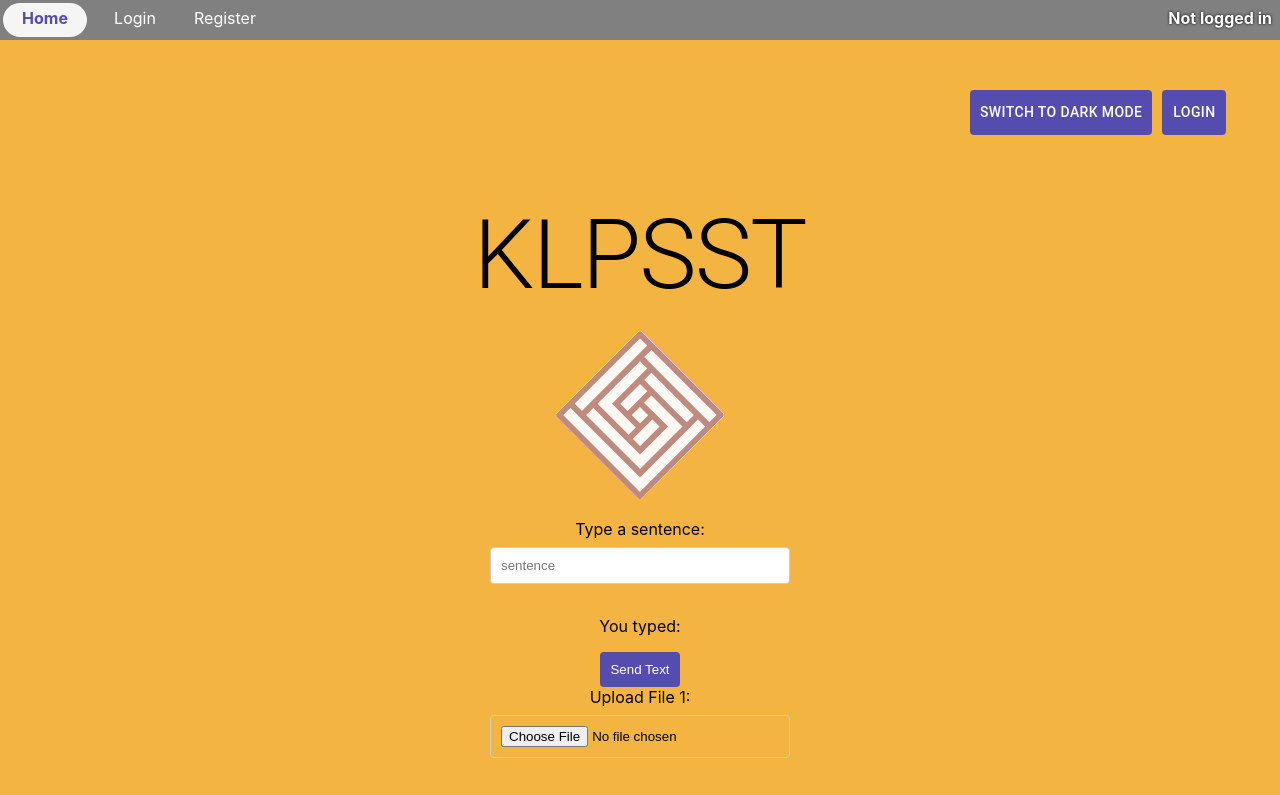
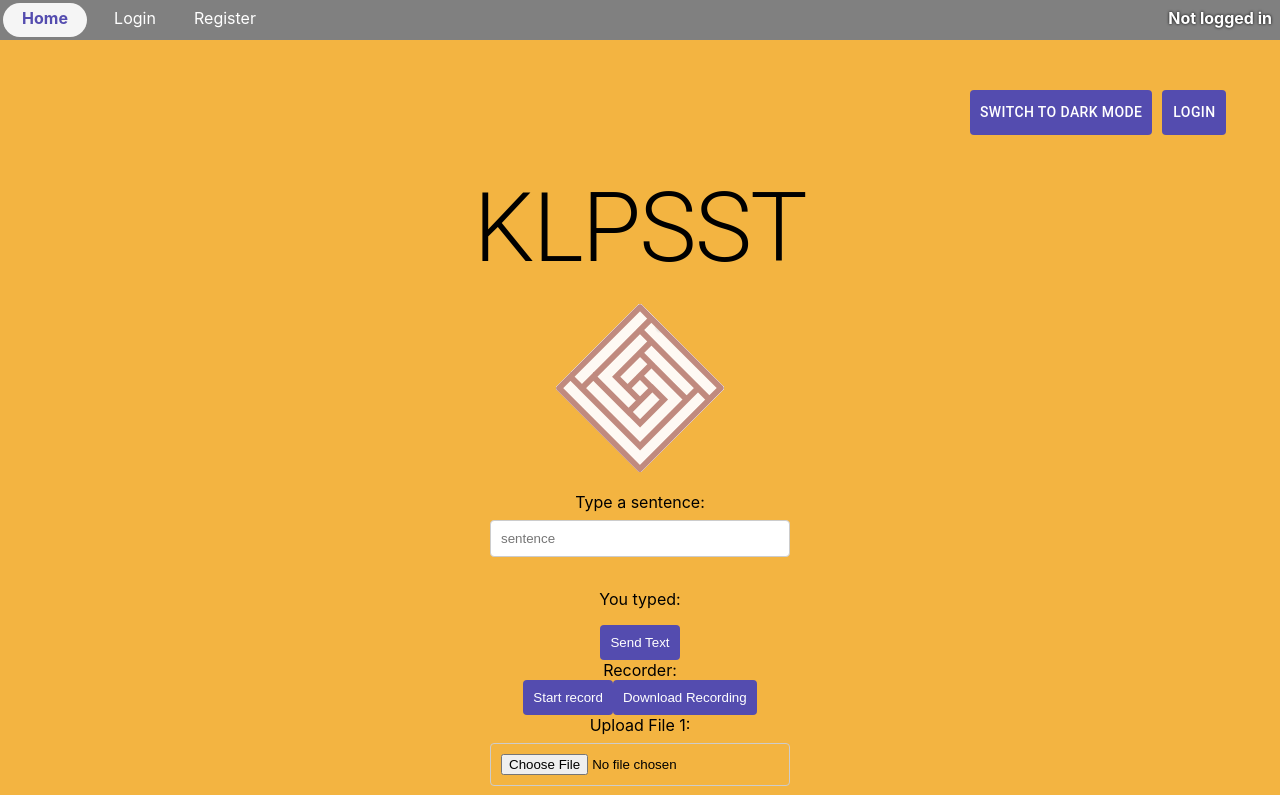
Before and after one commit to ECE-24-Capstone-Text-to-Speech/ECE-24-Capstone-AI-Text-2-Speech, a React (Create React App) app in the folder klpsst_wb/: page /home in a window 1280 px wide. Shown: the top 795 px of the page. Built offline with nearby package versions, Linux system fonts and the light colour scheme; no server answers.

Commit message:
frontend added voice recorder

```diff
--- a/klpsst_wb/package.json
+++ b/klpsst_wb/package.json
@@ -14,6 +14,7 @@
     "react-dom": "^18.2.0",
     "react-router-dom": "^6.18.0",
     "react-scripts": "5.0.1",
+    "recorder-js": "^1.0.7",
     "styled-components": "^6.1.1",
     "web-vitals": "^2.1.4"
   },
--- /dev/null
+++ b/klpsst_wb/src/Frontend/Components/VoiceRecorder.jsx
@@ -0,0 +1,80 @@
+import React, { useState, useRef, useEffect } from "react";
+import Recorder from "recorder-js";
+import PropTypes from "prop-types";
+
+const VoiceRecorder = (props) => {
+  const [isRecording, setIsRecording] = useState(false);
+  const [audioBlob, setAudioBlob] = useState(null);
+  const recorder = useRef(null);
+  const stream = useRef(null);
+
+  const startRecord = async () => {
+    try {
+      // Request microphone access
+      stream.current = await navigator.mediaDevices.getUserMedia({
+        audio: true,
+      });
+
+      // Start recording
+      const audioContext = new (window.AudioContext ||
+        window.webkitAudioContext)();
+      recorder.current = new Recorder(audioContext, {
+        onAnalysed: (data) => console.log(data),
+      });
+      await recorder.current.init(stream.current);
+      await recorder.current.start();
+      console.log("recording started");
+      setIsRecording(true);
+    } catch (err) {
+      console.error("Failed to start recording:", err);
+    }
+  };
+
+  const stopRecord = () => {
+    try {
+      // Stop recording
+      console.log("STOPPING RECORD");
+      recorder.current.stop().then(({ blob, _buffer }) => {
+        console.log("Saving audio blob");
+        setAudioBlob(blob);
+        // buffer is an AudioBuffer
+        console.log("turning mic off");
+        const tracks = stream.current.getTracks();
+        // When all tracks have been stopped the stream will
+        // no longer be active and release any permissioned input
+        tracks.forEach((track) => {
+          console.log("stopping track: " + track);
+          track.stop();
+        });
+        console.log("Mic should be off now");
+      });
+      console.log("Recorder stopped, ready to be downloaded...");
+      setIsRecording(false);
+    } catch (err) {
+      console.error("Failed to stop recording:", err);
+    }
+  };
+
+  const downloadRecord = () => {
+    console.log("Downloading recent recording");
+    Recorder.download(audioBlob, "my-audio-file"); // downloads a .wav file
+  };
+
+  return (
+    <div>
+      {isRecording ? (
+        <button onClick={stopRecord}>Stop record</button>
+      ) : (
+        <button onClick={startRecord}>Start record</button>
+      )}
+
+      <button onClick={downloadRecord} disabled={!audioBlob}>
+        Download Recording
+      </button>
+    </div>
+  );
+};
+
+VoiceRecorder.propTypes = {};
+
+export default VoiceRecorder;
--- a/klpsst_wb/src/Frontend/klpsst.js
+++ b/klpsst_wb/src/Frontend/klpsst.js
@@ -12,6 +12,7 @@ import KLPSST_Bar from "./navbar";
 import { render } from "@testing-library/react";
 //const backendURL;
 import { useAuth } from "../Hooks/AuthProvider";
+import VoiceRecorder from "./Components/VoiceRecorder";
 
 const KLPSST_Page = () => {
   const { setAuth } = useAuth();
@@ -313,6 +314,9 @@ const KLPSST_Page = () => {
         <p>You typed: {inputValue}</p>
         <button onClick={handleText}>Send Text</button>
 
+        <div>Recorder:</div>
+        <VoiceRecorder />
+
         <label htmlFor="fileInput1">Upload File 1:</label>
         <input type="file" id="fileInput" onChange={handleFile1Change} />
         <br />
```
Also changed, not shown: 1 other file (tests, documents, lock files or other folders).
